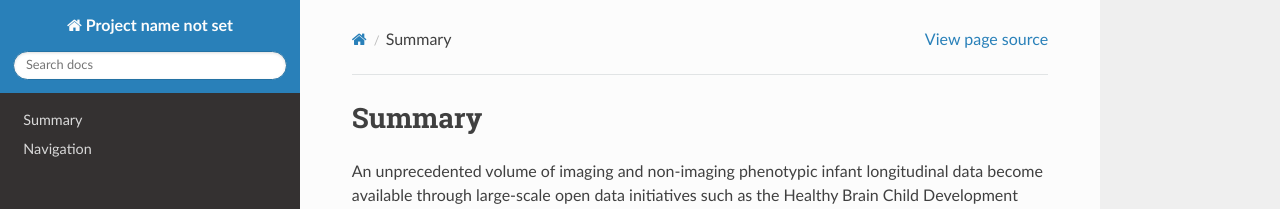
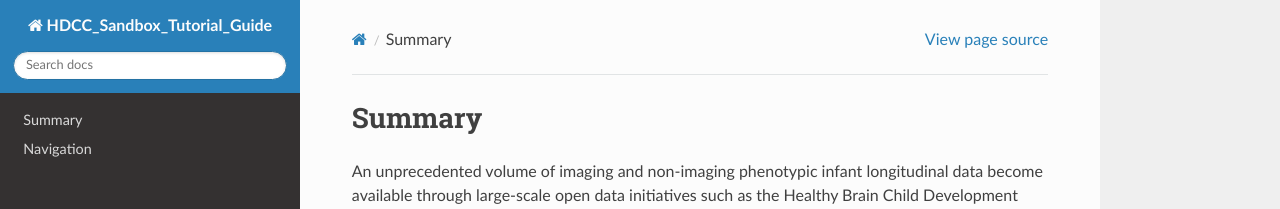
Before and after one commit to DCAN-Labs/HDCC_SAND-tutorial, a Sphinx documentation site: the page built from docs/source/index.rst, in a window 1280 px wide. Shown: the top 209 px of the page. Built offline with Sphinx 7.4.7 and the Read the Docs theme 3.1.0, drawn with Linux system fonts in a browser that asks for light colours.

Commit message:
removed illegal char in conf.py

```diff
--- a/docs/source/conf.py
+++ b/docs/source/conf.py
@@ -2,7 +2,7 @@
 
 # -- Project information
 
-`project = 'HDCC_Sandbox_Tutorial_Guide'
+project = 'HDCC_Sandbox_Tutorial_Guide'
 copyright = '2026, Eric Feczko'
 author = 'Eric Feczko'
 
```
